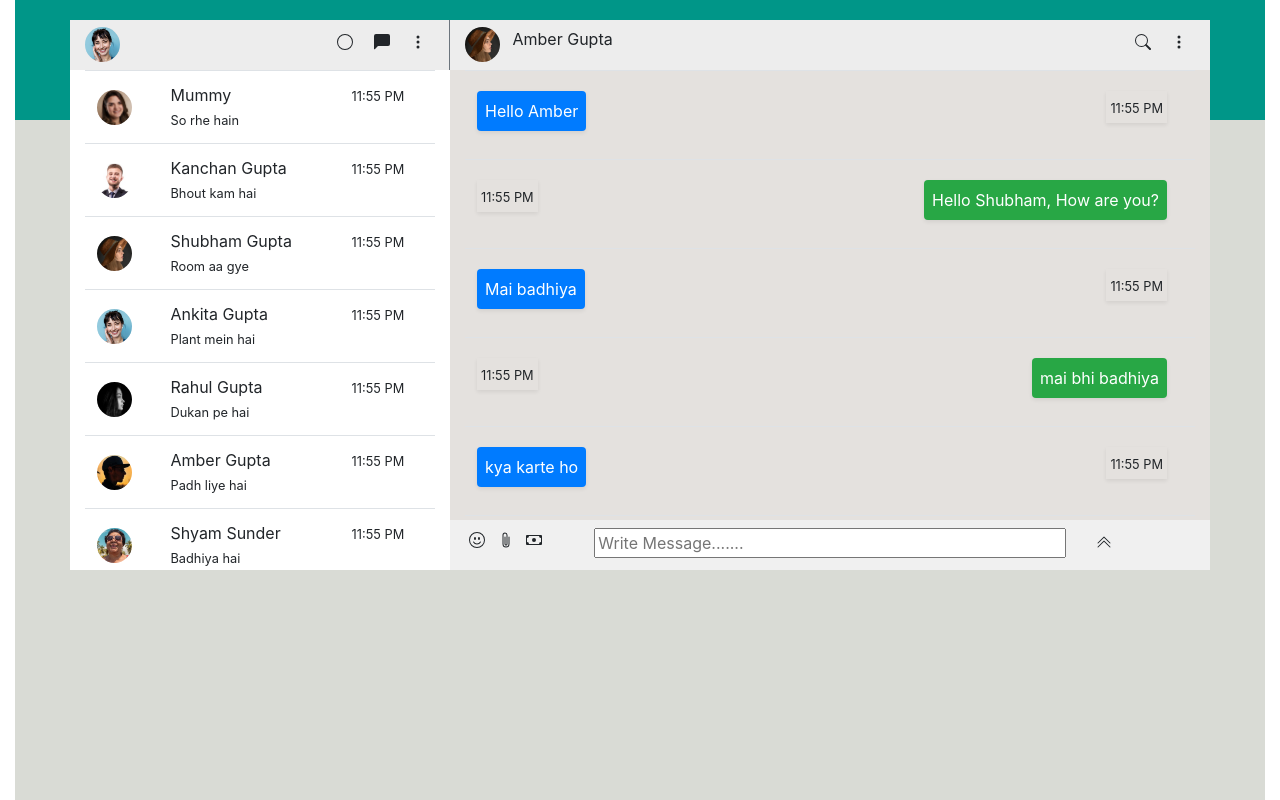
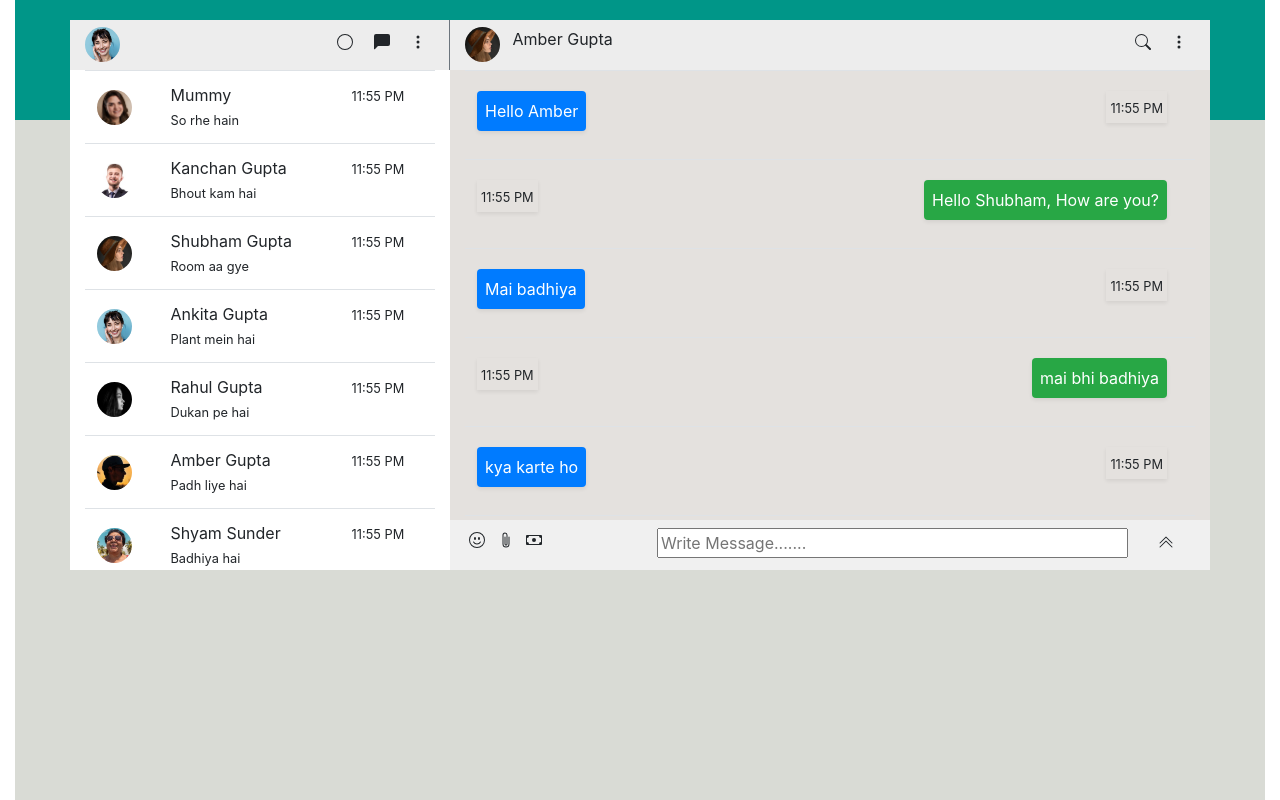
Before and after one commit to AtoZ-Work/AtoZ-Whatsapp, a plain HTML site: page index.html in a window 1280 px wide. Drawn offline with nearby package versions, Linux system fonts and the light colour scheme.

Commit message:
Update index.html

```diff
--- a/index.html
+++ b/index.html
@@ -173,7 +173,7 @@
                           </table>
                       </div>
                       <div class="row message-box p-1">
-                          <div class="col-sm-2">
+                          <div class="col-sm-3">
                               <span>
                                 <svg width="1em" height="1em" viewBox="0 0 16 16" class="bi bi-emoji-smile mt-1 emojiSize" fill="currentColor" xmlns="http://www.w3.org/2000/svg">
                                     <path fill-rule="evenodd" d="M8 15A7 7 0 1 0 8 1a7 7 0 0 0 0 14zm0 1A8 8 0 1 0 8 0a8 8 0 0 0 0 16z"/>
```
